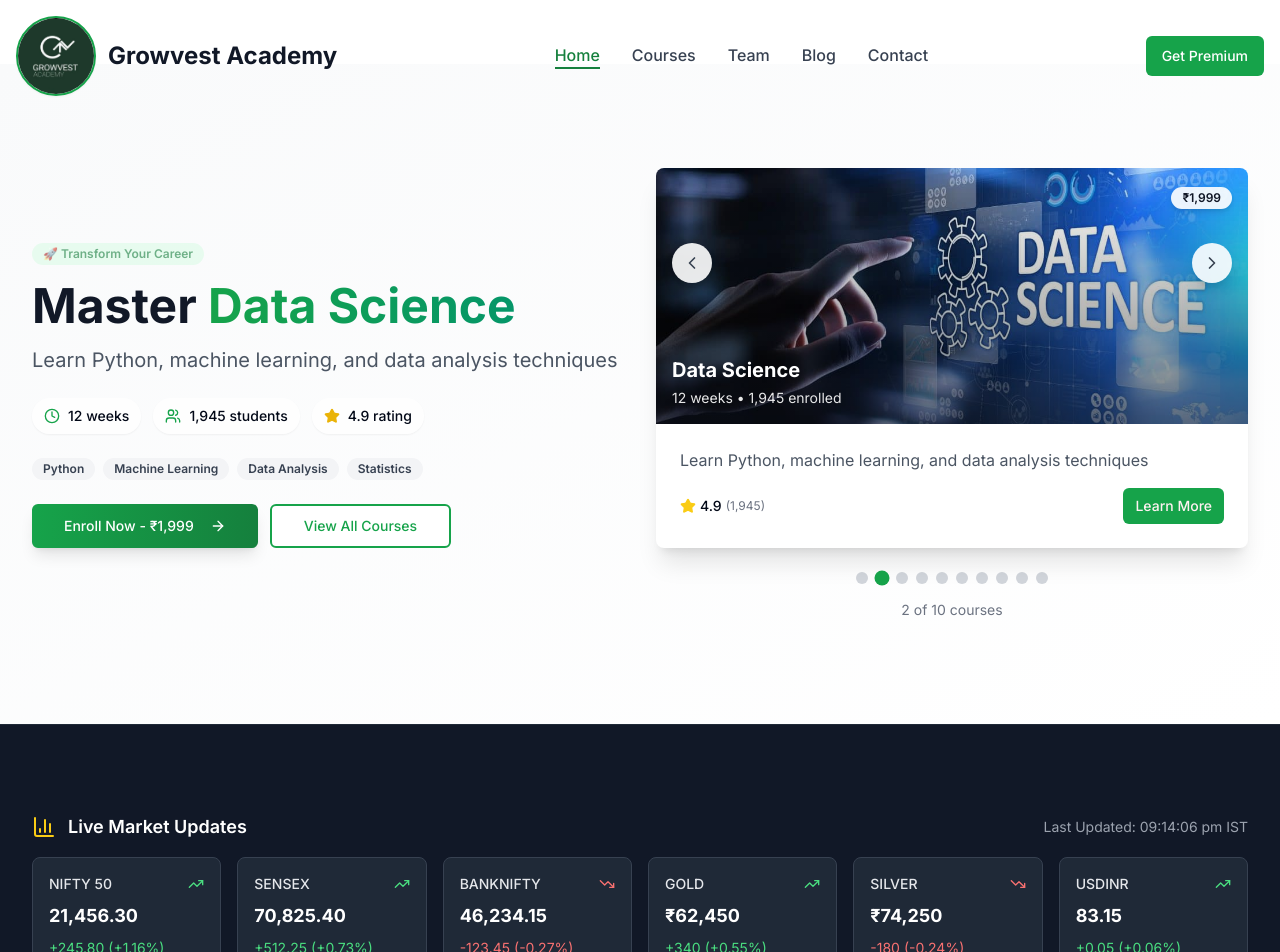
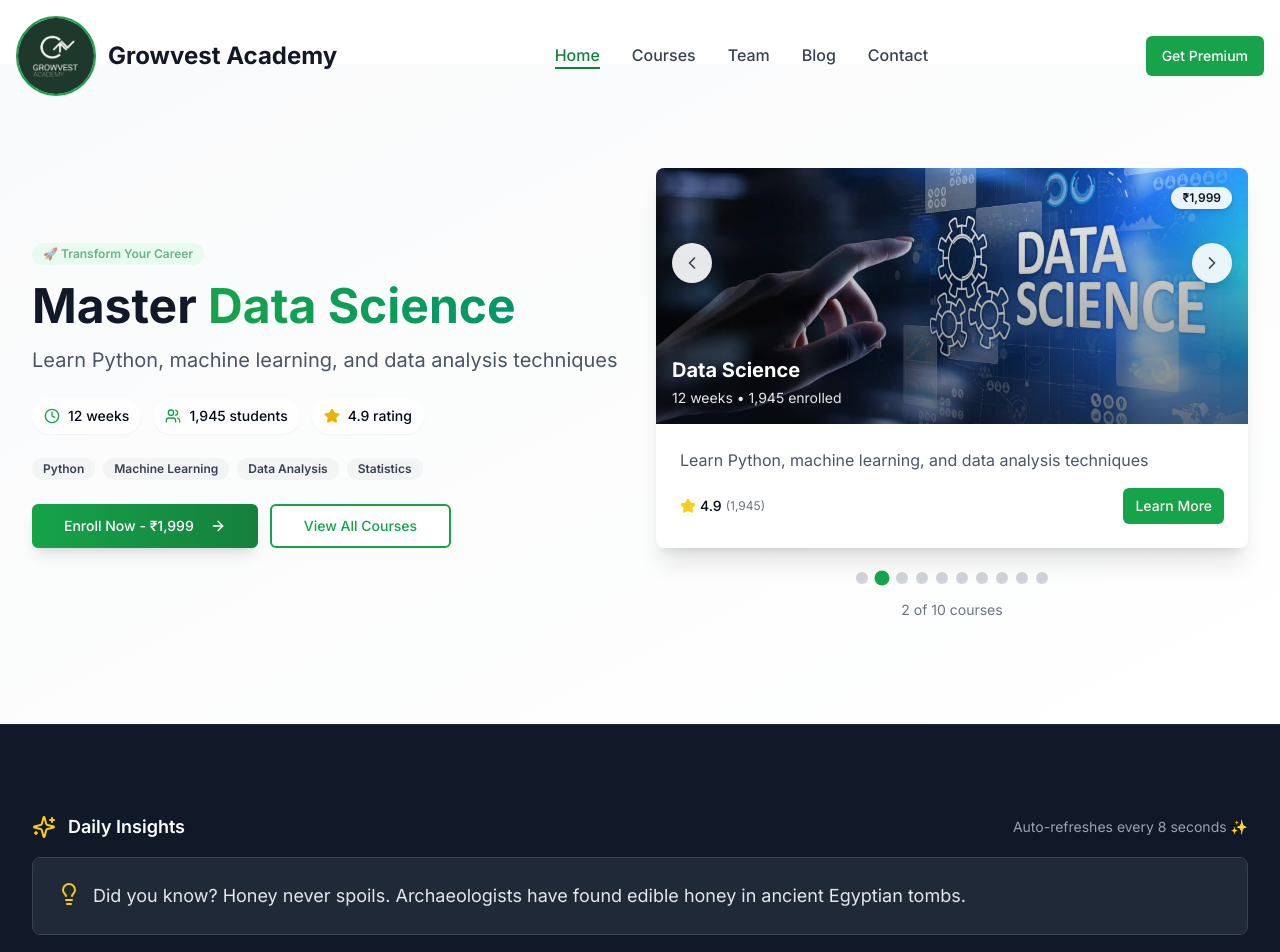
Before and after one commit to Krishnarajan7/grow_with_25, a React (Vite) app in the folder frontend/: page / in a window 1280 px wide. Shown: the top 952 px of the page. Built offline with nearby package versions, Linux system fonts and the light colour scheme.

Commit message:
refactor: add daily insight section

```diff
--- a/frontend/src/components/ScrollToTop.jsx
+++ b/frontend/src/components/ScrollToTop.jsx
@@ -25,19 +25,29 @@ const ScrollToTop = () => {
     });
   };
 
-  if (!isVisible) {
-    return null;
-  }
-
   return (
+    <div
+      className={`fixed bottom-6 right-6 z-50 transition-all duration-700 ease-in-out ${
+        isVisible
+          ? 'opacity-100 scale-100 translate-y-0'
+          : 'opacity-0 scale-90 translate-y-4 pointer-events-none'
+      }`}
+    >
       <Button
         onClick={scrollToTop}
-      className="fixed bottom-6 right-6 z-50 w-12 h-12 rounded-full bg-blue-500 hover:bg-blue-800 shadow-lg hover:shadow-xl transition-all duration-300 transform hover:scale-110 animate-bounce"
+        className="relative w-12 h-12 rounded-full bg-gradient-to-r from-blue-600 to-blue-500 over:from-blue-700 hover:to-blue-600 shadow-lg hover:shadow-2xl transition-all duration-500 transform hover:scale-110 group border-0"
         size="icon"
       >
-      <ChevronUp className="w-5 h-5" />
+        <ChevronUp className="w-5 h-5 text-white group-hover:animate-bounce transition-transform duration-300" />
         <span className="sr-only">Scroll to top</span>
+
+        {/* Enhanced glow effect */}
+        <div className="absolute inset-0 rounded-full bg-gradient-to-r from-red-400 to-orange-300 opacity-0 group-hover:opacity-40 blur-md transition-all duration-500"></div>
+
+        {/* Pulse ring effect */}
+        <div className="absolute inset-0 rounded-full border-2 border-red-400 opacity-0 group-hover:opacity-100 animate-ping"></div>
       </Button>
+    </div>
   );
 };
 
--- a/frontend/src/components/StockMarketTicker.jsx
+++ b/frontend/src/components/StockMarketTicker.jsx
@@ -1,99 +1,56 @@
 import React, { useState, useEffect } from 'react';
-import { TrendingUp, TrendingDown, BarChart3 } from 'lucide-react';
+import { Lightbulb, Sparkles, Quote } from 'lucide-react';
 import { Card, CardContent } from '@/components/ui/card';
 
 const StockMarketTicker = () => {
-  const [marketData, setMarketData] = useState([
-    { symbol: "NIFTY 50", name: "Nifty 50", price: "21,456.30", change: "+245.80", percentage: "+1.16%", status: "up" },
-    { symbol: "SENSEX", name: "BSE Sensex", price: "70,825.40", change: "+512.25", percentage: "+0.73%", status: "up" },
-    { symbol: "BANKNIFTY", name: "Bank Nifty", price: "46,234.15", change: "-123.45", percentage: "-0.27%", status: "down" },
-    { symbol: "GOLD", name: "Gold", price: "₹62,450", change: "+340", percentage: "+0.55%", status: "up" },
-    { symbol: "SILVER", name: "Silver", price: "₹74,250", change: "-180", percentage: "-0.24%", status: "down" },
-    { symbol: "USDINR", name: "USD/INR", price: "83.15", change: "+0.05", percentage: "+0.06%", status: "up" },
-  ]);
+  const [currentFact, setCurrentFact] = useState(0);
 
-  const [currentTime, setCurrentTime] = useState(new Date());
+  const funFacts = [
+    { type: "fact", text: "Did you know? Honey never spoils. Archaeologists have found edible honey in ancient Egyptian tombs." },
+    { type: "quote", text: "“The best way to get started is to quit talking and begin doing.” – Walt Disney" },
+    { type: "fact", text: "Bananas are berries, but strawberries are not!" },
+    { type: "quote", text: "“Success usually comes to those who are too busy to be looking for it.” – Henry David Thoreau" },
+    { type: "fact", text: "Octopuses have three hearts and blue blood." },
+    { type: "quote", text: "“Don’t let yesterday take up too much of today.” – Will Rogers" }
+  ];
 
   useEffect(() => {
     const timer = setInterval(() => {
-      setCurrentTime(new Date());
-
-      setMarketData(prevData =>
-        prevData.map(item => {
-          const randomChange = (Math.random() - 0.5) * 0.02;
-          const basePrice = parseFloat(item.price.replace(/[₹,]/g, ''));
-          const newPrice = basePrice + basePrice * randomChange;
-          const changeValue = newPrice - basePrice;
-          const changePercentage = (changeValue / basePrice) * 100;
-
-          return {
-            ...item,
-            price:
-              item.symbol === 'GOLD' || item.symbol === 'SILVER'
-                ? `₹${newPrice.toFixed(0).replace(/\B(?=(\d{3})+(?!\d))/g, ',')}`
-                : newPrice.toFixed(2).replace(/\B(?=(\d{3})+(?!\d))/g, ','),
-            change: changeValue >= 0 ? `+${Math.abs(changeValue).toFixed(2)}` : `-${Math.abs(changeValue).toFixed(2)}`,
-            percentage: changeValue >= 0 ? `+${changePercentage.toFixed(2)}%` : `${changePercentage.toFixed(2)}%`,
-            status: changeValue >= 0 ? 'up' : 'down'
-          };
-        })
-      );
-    }, 10000);
+      setCurrentFact((prev) => (prev + 1) % funFacts.length);
+    }, 8000);
 
     return () => clearInterval(timer);
   }, []);
-
-  const formatTime = (date) => {
-    return date.toLocaleTimeString('en-IN', {
-      hour: '2-digit',
-      minute: '2-digit',
-      second: '2-digit',
-      timeZone: 'Asia/Kolkata'
-    });
-  };
 
   return (
     <div className="bg-gray-900 text-white py-6 border-t border-gray-800">
       <div className="container-width section-padding">
         <div className="flex items-center justify-between mb-4">
           <div className="flex items-center space-x-3">
-            <BarChart3 className="w-6 h-6 text-yellow-400" />
-            <h3 className="text-lg font-semibold">Live Market Updates</h3>
+            <Sparkles className="w-6 h-6 text-yellow-400" />
+            <h3 className="text-lg font-semibold">Daily Insights</h3>
           </div>
           <div className="text-sm text-gray-400">
-            Last Updated: {formatTime(currentTime)} IST
+            Auto-refreshes every 8 seconds ✨
           </div>
         </div>
 
-        <div className="grid grid-cols-2 md:grid-cols-3 lg:grid-cols-6 gap-4">
-          {marketData.map((item, index) => (
-            <Card key={index} className="bg-gray-800 border-gray-700 hover:bg-gray-750 transition-colors">
-              <CardContent className="p-4">
-                <div className="space-y-2">
-                  <div className="flex items-center justify-between">
-                    <h4 className="font-medium text-sm text-gray-200">{item.symbol}</h4>
-                    {item.status === 'up' ? (
-                      <TrendingUp className="w-4 h-4 text-green-400" />
-                    ) : (
-                      <TrendingDown className="w-4 h-4 text-red-400" />
-                    )}
-                  </div>
-                  <div className="text-lg font-bold text-white">{item.price}</div>
-                  <div className={`flex items-center space-x-1 text-sm ${
-                    item.status === 'up' ? 'text-green-400' : 'text-red-400'
-                  }`}>
-                    <span>{item.change}</span>
-                    <span>({item.percentage})</span>
-                  </div>
-                </div>
-              </CardContent>
-            </Card>
-          ))}
-        </div>
+        <Card className="bg-gray-800 border-gray-700 hover:bg-gray-750 transition-colors">
+          <CardContent className="p-6">
+            <div className="flex items-start space-x-3">
+              {funFacts[currentFact].type === "fact" ? (
+                <Lightbulb className="w-6 h-6 text-yellow-400 flex-shrink-0" />
+              ) : (
+                <Quote className="w-6 h-6 text-blue-400 flex-shrink-0" />
+              )}
+              <p className="text-lg text-gray-200">{funFacts[currentFact].text}</p>
+            </div>
+          </CardContent>
+        </Card>
 
         <div className="mt-4 text-center">
           <p className="text-xs text-gray-500">
-            Market data is simulated for demonstration purposes. For real trading decisions, please consult official sources.
+            Content is shown for engagement purposes only — refreshed automatically.
           </p>
         </div>
       </div>
--- a/frontend/src/pages/Courses.jsx
+++ b/frontend/src/pages/Courses.jsx
@@ -25,7 +25,7 @@ const Courses = () => {
       level: "intermediate",
       duration: "12 weeks",
       lessons: 45,
-      price: "₹1,199",
+      price: "₹1,999",
       isPremium: true,
       image:
         "https://images.unsplash.com/photo-1461749280684-dccba630e2f6?auto=format&fit=crop&w=800&q=80",
@@ -45,7 +45,7 @@ const Courses = () => {
       level: "beginner",
       duration: "10 weeks",
       lessons: 40,
-      price: "₹1,199",
+      price: "₹1,999",
       isPremium: true,
       image:
         "https://images.unsplash.com/photo-1487058792275-0ad4aaf24ca7?auto=format&fit=crop&w=800&q=80",
@@ -65,7 +65,7 @@ const Courses = () => {
       level: "beginner",
       duration: "6 weeks",
       lessons: 24,
-      price: "₹599",
+      price: "₹1,999",
       isPremium: true,
       image:
         "https://images.unsplash.com/photo-1611974789855-9c2a0a7236a3?auto=format&fit=crop&w=800&q=80",
@@ -85,7 +85,7 @@ const Courses = () => {
       level: "beginner",
       duration: "2 weeks",
       lessons: 8,
-      price: "₹99",
+      price: "₹199",
       isPremium: true,
       image:
         "https://images.unsplash.com/photo-1554224155-6726b3ff858f?auto=format&fit=crop&w=800&q=80",
@@ -105,7 +105,7 @@ const Courses = () => {
       level: "advanced",
       duration: "14 weeks",
       lessons: 50,
-      price: "₹1,199",
+      price: "₹1,999",
       isPremium: true,
       image:
         "https://images.unsplash.com/photo-1677442136019-21780ecad995?auto=format&fit=crop&w=800&q=80",
@@ -125,7 +125,7 @@ const Courses = () => {
       level: "beginner",
       duration: "8 weeks",
       lessons: 32,
-      price: "₹499",
+      price: "₹1,999",
       isPremium: true,
       image:
         "https://images.unsplash.com/photo-1571019613454-1cb2f99b2d8b?auto=format&fit=crop&w=800&q=80",
@@ -208,7 +208,7 @@ const Courses = () => {
       price: "₹499",
       isPremium: true,
       image:
-        "https://images.unsplash.com/photo-1481627834876-b7833e8f5570?auto=format&fit=crop&w=800&q=80",
+        "/images/hindi.jpg",
       topics: [
         "Hindi Alphabet",
         "Basic Grammar",
@@ -228,13 +228,33 @@ const Courses = () => {
       price: "₹499",
       isPremium: true,
       image:
-        "https://images.unsplash.com/photo-1529070538774-1843cb3265df?auto=format&fit=crop&w=800&q=80",
+        "/images/english.jpeg",
       topics: [
         "Advanced Grammar",
         "Vocabulary Expansion",
         "Essay & Report Writing",
         "Public Speaking & Presentation Skills",
         "English Project Development",
+      ],
+    },
+    {
+      id: 12,
+      title: "Arabic",
+      description:
+        "Learn Arabic language fundamentals including reading, writing, and conversational skills.",
+      level: "beginner",
+      duration: "8 weeks",
+      lessons: 28,
+      price: "₹499",
+      isPremium: true,
+      image:
+        "/images/arabic.jpeg",
+      topics: [
+        "Arabic Alphabet",
+        "Basic Grammar",
+        "Vocabulary Building",
+        "Conversation Skills",
+        "Reading & Writing",
       ],
     },
   ];
```
Also changed, not shown: frontend/public/images/arabic.jpeg (added), frontend/public/images/english.jpeg (added). Lines whose indentation alone changed are shown as unchanged.
